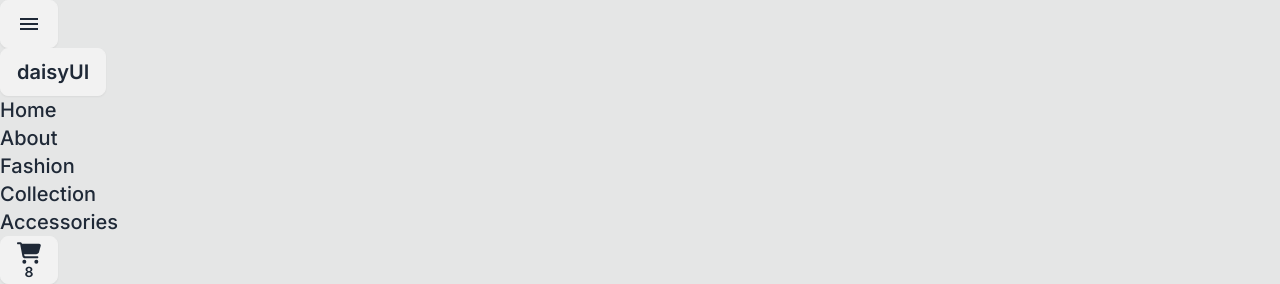
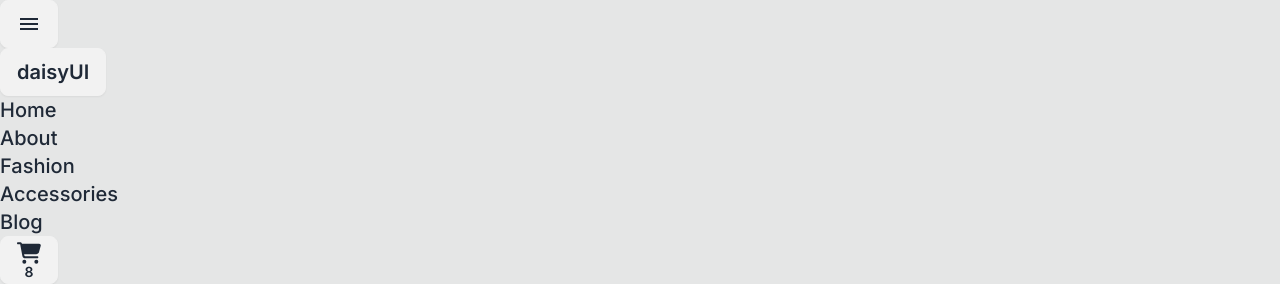
Before and after one commit to Talha-H/Store_1, a Next.js app: page / in a window 1280 px wide. Shown: the top 284 px of the page. Built offline with nearby package versions, Linux system fonts and the light colour scheme.

Commit message:
Nav update

```diff
--- a/src/Components/Navbar.jsx
+++ b/src/Components/Navbar.jsx
@@ -2,14 +2,14 @@ import Image from "next/image";
 import React from "react";
 import { FaCartShopping } from "react-icons/fa6";
 import Link from "next/link";
-import Menu from "./Menu"
+import Menu from "./Menu";
 
 const data = [
   { name: "Home", link: "/" },
   { name: "About", link: "/about" },
   { name: "Fashion", link: "/fashion" },
-  { name: "Collection", link: "/collection" },
   { name: "Accessories", link: "/accessories" },
+  { name: "Blog", link: "/blog" },
 ];
 
 const Navbar = () => {
@@ -17,7 +17,7 @@ const Navbar = () => {
     <div>
       <div className="navbar bg-base-300 justify-between items-center ">
         <div className="md:hidden btn btn-circle">
-          <Menu/>
+          <Menu />
         </div>
         <div className="flex items-center ">
           <a className="btn btn-ghost text-xl">daisyUI</a>
```
